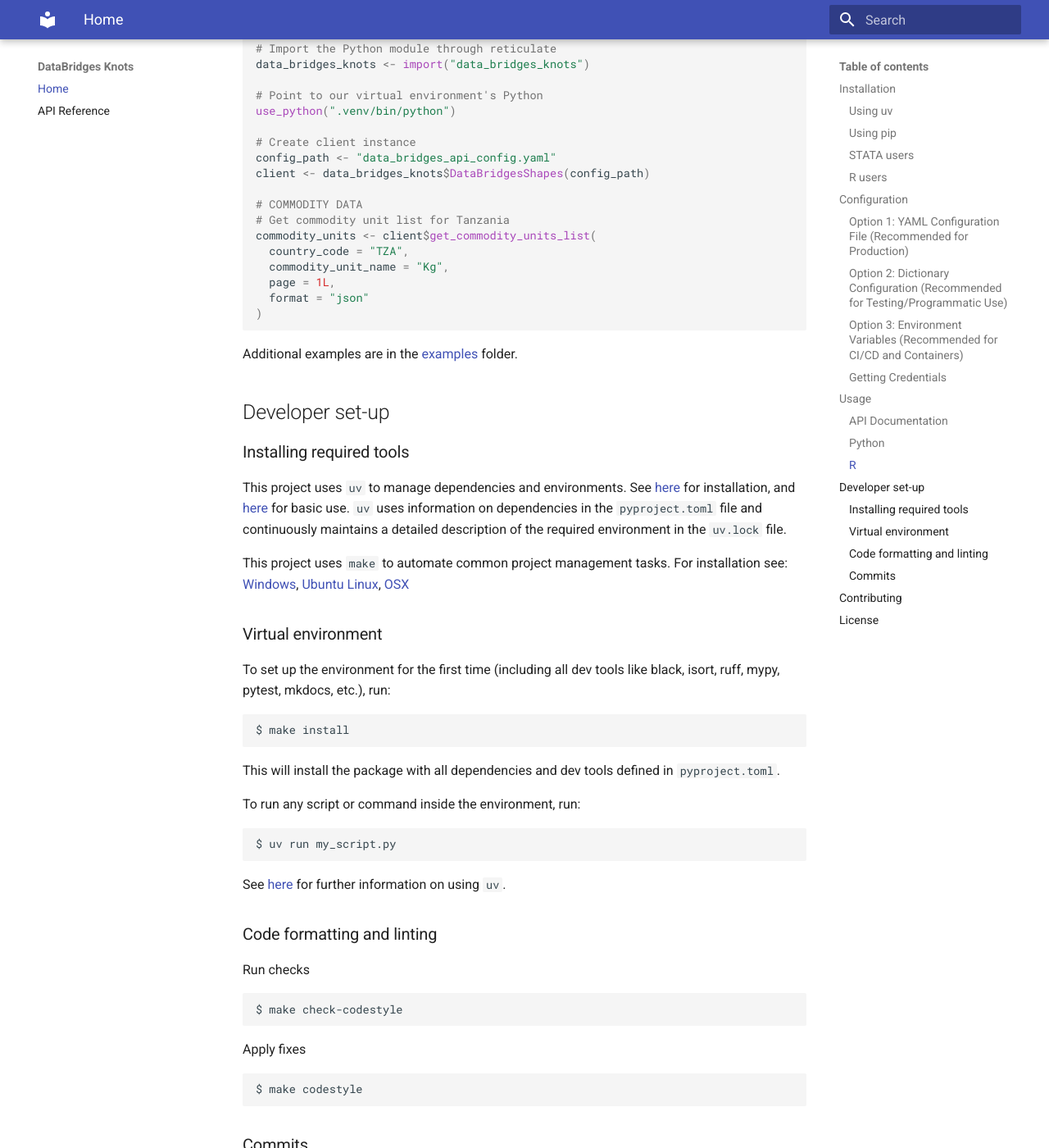
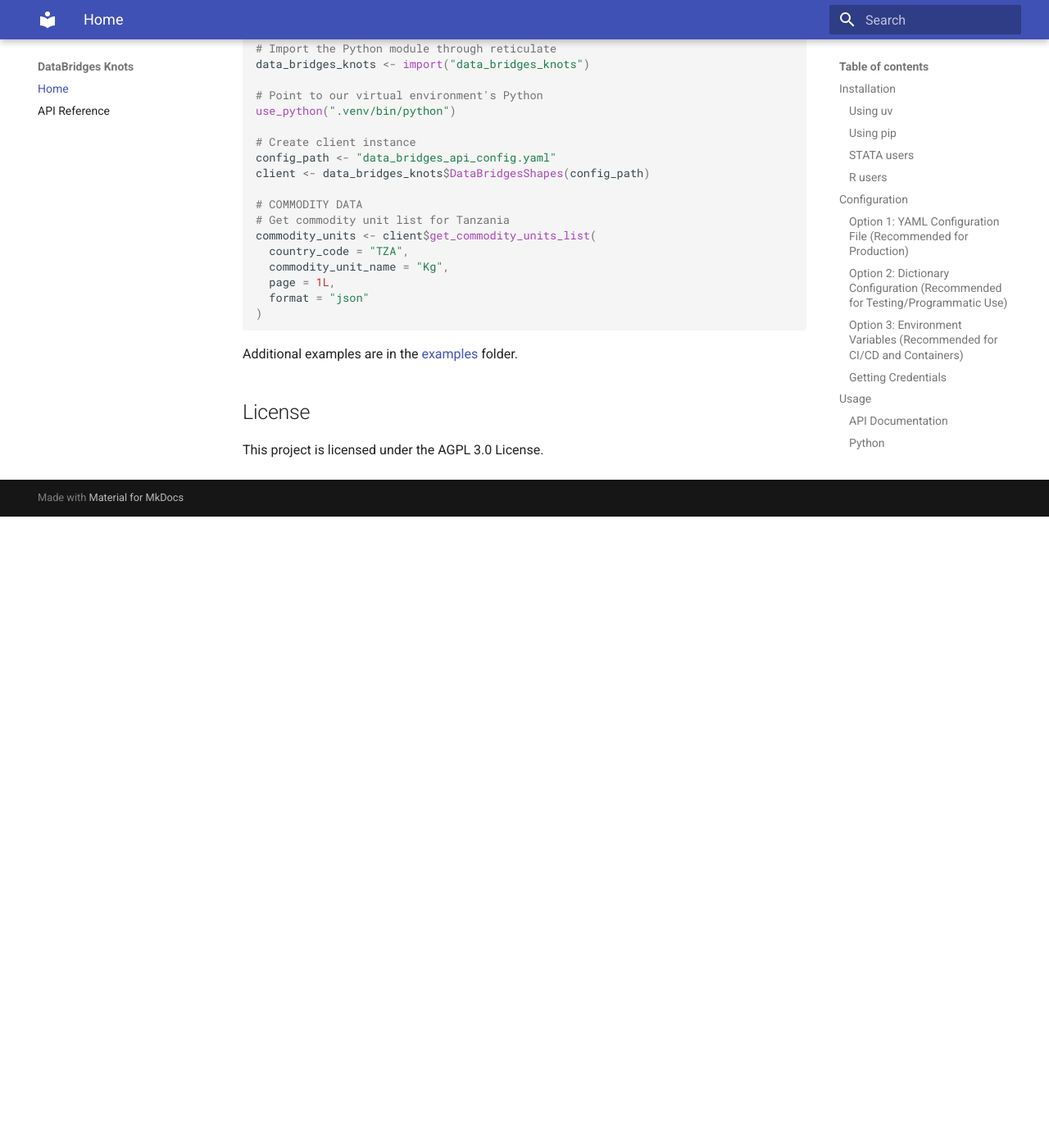
Before and after one commit to WFP-VAM/DataBridgesKnots, an MkDocs documentation site: the page built from docs/index.md, in a window 1280 px wide and 1400 px high, scrolled down 3343 px. Shown: the whole window at 82% size. Built offline with MkDocs 1.6.1 and Material for MkDocs 9.7.7, drawn with Linux system fonts in a browser that asks for light colours; after the commit the page ends 3973 px from its top, so only the background shows below that; some of the changed text lies outside the part shown.

Commit message:
docs: Remove developer information from user-facing docs

````diff
--- a/docs/index.md
+++ b/docs/index.md
@@ -157,58 +157,5 @@ commodity_units <- client$get_commodity_units_list(
 
 Additional examples are in the [examples](https://github.com/WFP-VAM/DataBridgesKnots/tree/main/examples) folder.
 
-## Developer set-up
-
-
-### Installing required tools
-
-This project uses `uv` to manage dependencies and environments. See [here](https://docs.astral.sh/uv/getting-started/installation/) for installation, and [here](https://docs.astral.sh/uv/guides/projects/) for basic use.
-`uv` uses information on dependencies in the `pyproject.toml` file and continuously maintains a detailed description of the required environment in the `uv.lock` file.
-
-This project uses `make` to automate common project management tasks. For installation see: [Windows](https://leangaurav.medium.com/how-to-setup-install-gnu-make-on-windows-324480f1da69), [Ubuntu Linux](https://linuxhint.com/install-make-ubuntu/), [OSX](https://formulae.brew.sh/formula/make)
-
-### Virtual environment
-To set up the environment for the first time (including all dev tools like black, isort, ruff, mypy, pytest, mkdocs, etc.), run:
-
-```commandline
-$ make install
-```
-
-This will install the package with all dependencies and dev tools defined in `pyproject.toml`.
-
-To run any script or command inside the environment, run:
-
-```commandline
-$ uv run my_script.py
-```
-See [here](https://docs.astral.sh/uv/guides/projects/) for further information on using `uv`.
-
-### Code formatting and linting
-
-Run checks
-
-```commandline
-$ make check-codestyle
-```
-
-Apply fixes
-
-```commandline
-$ make codestyle
-```
-
-### Commits
-
-This project uses [Commitizen](https://commitizen-tools.github.io/commitizen/) for conventional commits. To create a properly formatted commit:
-
-```commandline
-$ uv run cz commit
-```
-
-This interactive tool guides you through creating commits that follow the [Conventional Commits](https://www.conventionalcommits.org/) specification.
-
-## Contributing
-Contributions are welcome! Please open an issue or submit a pull request if you have any improvements or bug fixes.
-
 ## License
 This project is licensed under the AGPL 3.0 License.
````
